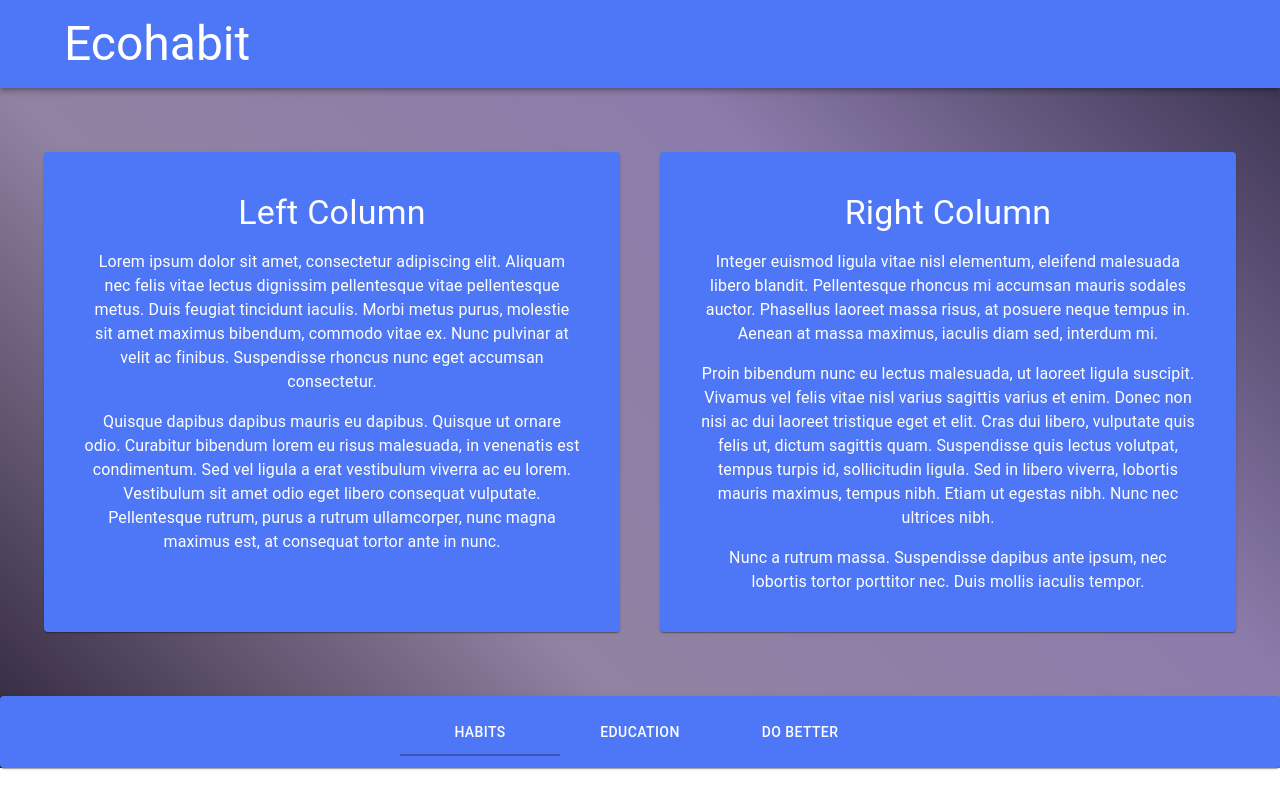
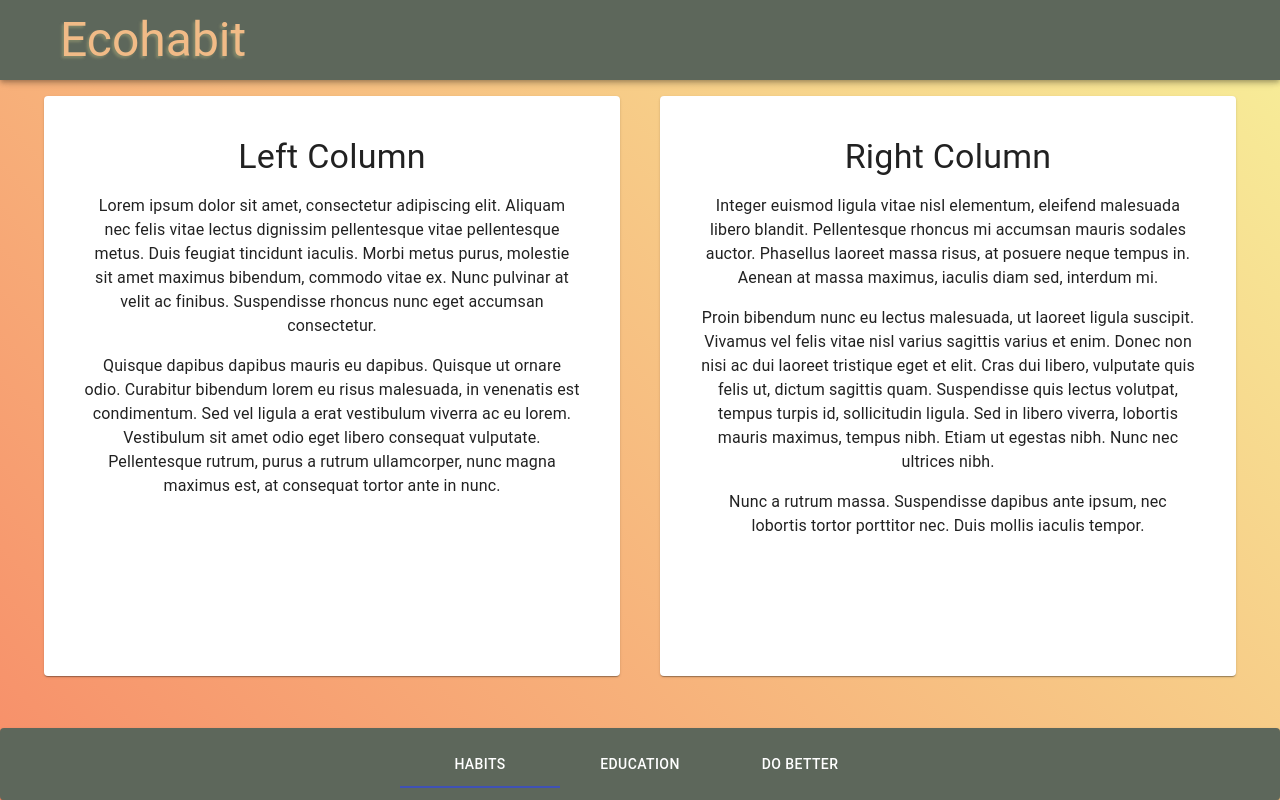
Before and after one commit to jayjscotto/ecohabit, a React (Create React App) app in the folder client/: page / in a window 1280 px wide. Built offline with nearby package versions, Linux system fonts and the light colour scheme; no server answers.

Commit message:
updated color scheme, and adjusted top and bottom bars to be fixed.

```diff
--- a/client/src/App.js
+++ b/client/src/App.js
@@ -8,14 +8,14 @@ import Tabs from './Components/Tabs';
 
 const style = {
 	pane: {
-		height: '400px',
+		height: '500px',
+		overflowY: 'scroll',
 		margin: '20px',
 		textAlign: 'center',
 		fontFamily: 'inherit',
-		background: '#4d77f7',
 		padding: '40px',
-		color: '#ffffff',
-		marginTop: '4em',
+		color: 'FBFEF9',
+		marginTop: '6em',
 		marginBottom: '4em'
 	}
 }
--- a/client/src/Components/Appbar.js
+++ b/client/src/Components/Appbar.js
@@ -12,11 +12,17 @@ const useStyles = makeStyles(theme => ({
   },
   title: {
     flexGrow: 1,
+    color: '#F1BB87',
+    textShadow: '-2px 2px 3px rgba(247, 239, 153,0.25)'
   },
   bar: {
-    background: '#4d77f7',
-    padding: '12px',
-    margin: '0px',
+    background: '#5D675B',
+    padding: '8px',
+    margin: '0 auto',
+    position: 'fixed',
+    top: '0',
+    right: '0',
+    left: '0'
   }
 }));
 
--- a/client/src/Components/Tabs.js
+++ b/client/src/Components/Tabs.js
@@ -7,9 +7,14 @@ import Tab from '@material-ui/core/Tab';
 const useStyles = makeStyles({
   root: {
     flexGrow: 1,
-    background: '#4d77f7',
+    background: '#5D675B',
     padding: '12px',
-    color: '#ffffff'
+    color: '#ffffff',
+    margin: '0 auto',
+    position: 'fixed',
+    bottom: '0',
+    right: '0',
+    left: '0'
   },
 });
 
--- a/client/src/index.css
+++ b/client/src/index.css
@@ -1,8 +1,19 @@
 body {
     margin: 0;
     padding: 0;
-    background-image: linear-gradient(45deg, #2e243a,#9082a1, #8c7cac, #342c47);
+    background-image: linear-gradient(45deg, #F78E69, #f7ef99);
     background-size: cover;
     background-repeat: no-repeat;
     background-position: center;
+    height: 100vh;
 }
+
+/*
+
+light green: #ABE188
+yellow: #F7EF99
+beige: #F1BB87
+orange: #F78E69
+dark green: #5D675B
+
+*/
```
